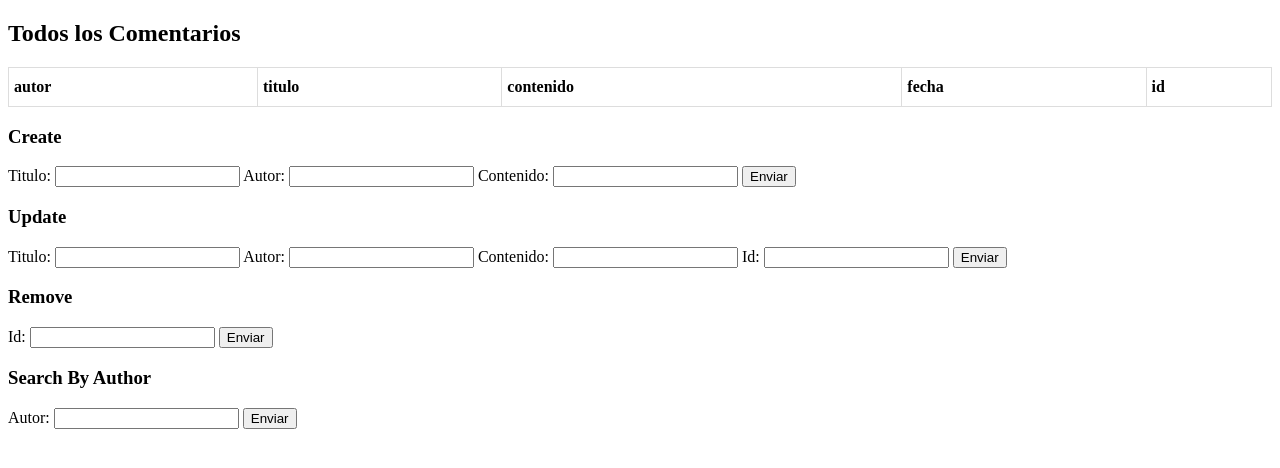
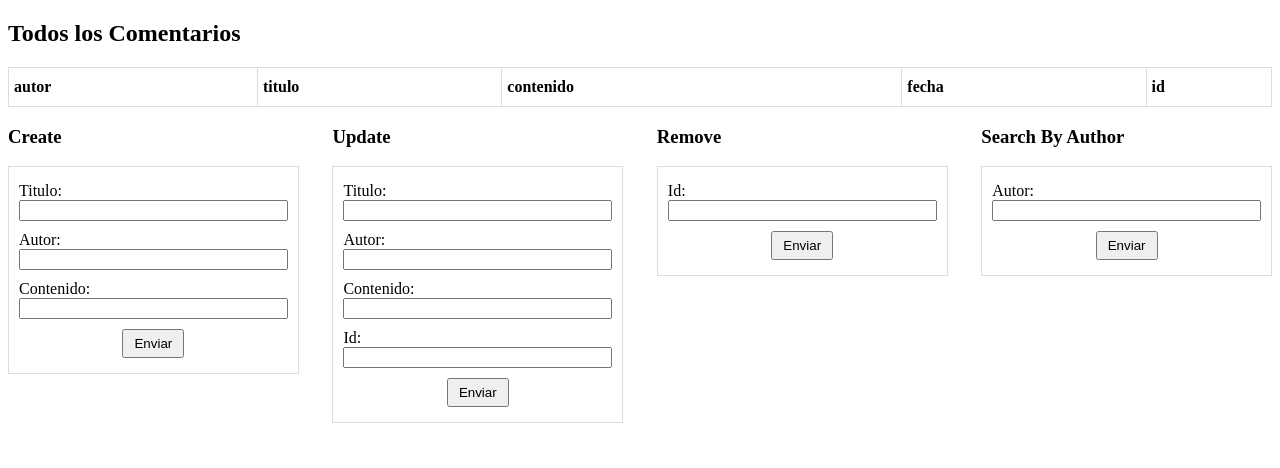
Before and after one commit to NissimBet/WebDev-Lab6, a website: page public/index.html in a window 1280 px wide. Drawn offline with Linux system fonts and the light colour scheme; no server answers.

Commit message:
some more styling

```diff
--- a/public/css/index.css
+++ b/public/css/index.css
@@ -1,3 +1,7 @@
+* {
+  box-sizing: border-box;
+}
+
 .comments-table {
   width: 100%;
   border-collapse: collapse;
@@ -17,3 +21,38 @@
   padding: 10px 15px;
   display: none;
 }
+
+.forms-section {
+  min-width: 23%;
+}
+
+form {
+  display: flex;
+  flex-direction: column;
+  border: 1px solid #ddd;
+  padding: 10px;
+}
+
+form > * {
+  margin: 5px 0;
+}
+
+form button[type='submit'] {
+  width: auto;
+  padding: 5px 10px;
+  align-self: center;
+}
+
+form input {
+  width: 100%;
+}
+
+.forms {
+  display: flex;
+  width: 100%;
+  justify-content: space-between;
+}
+
+.forms > * {
+  flex: 0 1 auto;
+}
--- a/public/index.html
+++ b/public/index.html
@@ -39,7 +39,8 @@
         <p class="error"></p>
       </div>
 
-      <section>
+      <section class="forms">
+        <div class="forms-section">
           <h3>Create</h3>
           <form id="new-comment">
             <label>
@@ -52,13 +53,18 @@
             </label>
             <label>
               Contenido:
-            <input class="new-comment-inputs" type="text" name="contenido" id="newContenidoInput" />
+              <input
+                class="new-comment-inputs"
+                type="text"
+                name="contenido"
+                id="newContenidoInput"
+              />
             </label>
             <button type="submit">Enviar</button>
           </form>
-      </section>
+        </div>
 
-      <section>
+        <div class="forms-section">
           <h3>Update</h3>
           <form id="update-comment">
             <label>
@@ -84,9 +90,9 @@
             </label>
             <button type="submit">Enviar</button>
           </form>
-      </section>
+        </div>
 
-      <section>
+        <div class="forms-section">
           <h3>Remove</h3>
           <form id="remove-comment">
             <label>
@@ -95,9 +101,9 @@
             </label>
             <button type="submit">Enviar</button>
           </form>
-      </section>
+        </div>
 
-      <section>
+        <div class="forms-section">
           <h3>Search By Author</h3>
           <form id="search-comment">
             <label>
@@ -107,6 +113,7 @@
             <button type="submit">Enviar</button>
           </form>
           <ul class="search-author"></ul>
+        </div>
       </section>
     </main>
     <script src="./js/index.js"></script>
```
Lines whose indentation alone changed are shown as unchanged.
